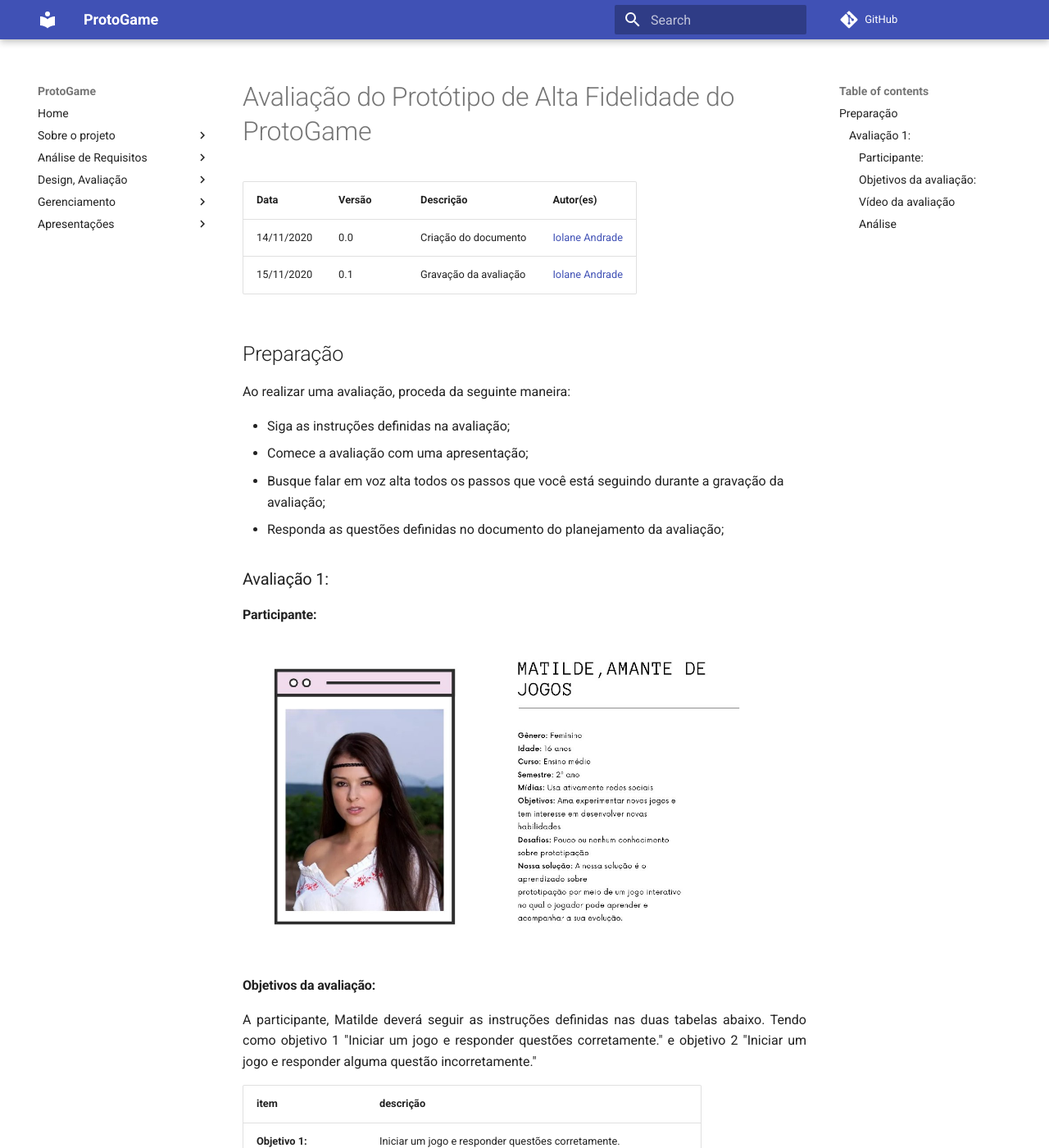
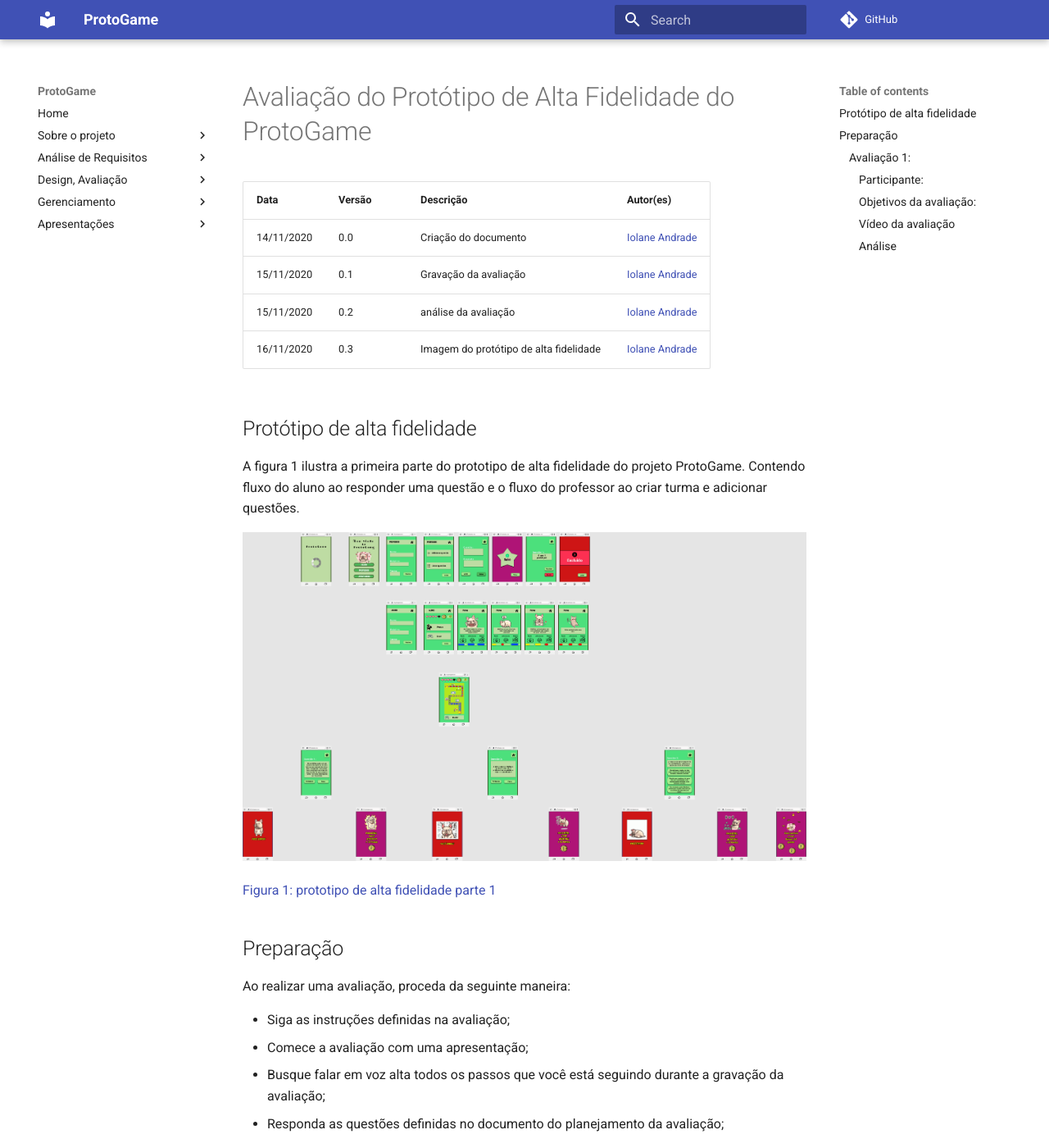
Before and after one commit to Design-de-Jogos/2020.1-ProtoGame, an MkDocs documentation site: the page built from docs/Avaliacao-relato-resultados-proto-alta-fidelidade.md, in a window 1280 px wide and 1400 px high. Shown: the whole window at 82% size. Built offline with MkDocs 1.6.1 and Material for MkDocs 9.7.7, drawn with Linux system fonts in a browser that asks for light colours; comment, search, counter and statistics services are not loaded.

Commit message:
Update Avaliacao-relato-resultados-proto-alta-fidelidade.md

```diff
--- a/docs/Avaliacao-relato-resultados-proto-alta-fidelidade.md
+++ b/docs/Avaliacao-relato-resultados-proto-alta-fidelidade.md
@@ -1,11 +1,22 @@
 # Avaliação do Protótipo de Alta Fidelidade do ProtoGame
 
 
-Data | Versão | Descrição | Autor(es)
- --- | ------ | --------- | ------
-14/11/2020 | 0.0 | Criação do documento  |[Iolane Andrade](https://github.com/IolaneAndrade)
-15/11/2020 | 0.1 | Gravação da avaliação  |[Iolane Andrade](https://github.com/IolaneAndrade)
+Data       | Versão | Descrição                               | Autor(es)
+ --------- | ------ | --------------------------------------- | -------------------------------------------------
+14/11/2020 | 0.0    | Criação do documento                    |[Iolane Andrade](https://github.com/IolaneAndrade)
+15/11/2020 | 0.1    | Gravação da avaliação                   |[Iolane Andrade](https://github.com/IolaneAndrade)
+15/11/2020 | 0.2    | análise da avaliação                    |[Iolane Andrade](https://github.com/IolaneAndrade)
+16/11/2020 | 0.3    | Imagem do protótipo de alta fidelidade  |[Iolane Andrade](https://github.com/IolaneAndrade)
 
+
+
+## Protótipo de alta fidelidade
+
+A figura 1 ilustra a primeira parte do prototipo de alta fidelidade do projeto ProtoGame. Contendo fluxo do aluno ao responder uma questão e o fluxo do professor ao criar turma e adicionar questões.
+
+![prototipo de alta fidelidade parte 1](./img/ProtoGame-parte1.png)
+
+[Figura 1: prototipo de alta fidelidade parte 1](./img/Avaliacao-relato-resultados-proto-alta-fidelidade/ProtoGame-parte1.png)
 
 ## Preparação
 
@@ -29,31 +40,31 @@
 <p align="justify">A participante, Matilde deverá seguir as instruções definidas nas duas tabelas abaixo. Tendo como objetivo 1 "Iniciar um jogo e responder questões corretamente." e objetivo 2 "Iniciar um jogo e responder alguma questão incorretamente."</p>
 
 
-item     | descrição
--------------------| ---------------------------
-**Objetivo 1:**    | Iniciar um jogo e responder questões corretamente.
-**Ator:**          | Aluno.
-**Pré-condição:**  | O Aluno já está cadastrado no sistema.
-**Procedimentos:** | 1. Entrar no jogo ProtoGame e selecionar a opção "Aluno";
-                   | 2. Selecionar a opção "Próximo";
-                   | 3. Selecionar a opção "Jogar";
-                   | 4. Selecionar a opção "Iniciar";
-                   | 5. Responder a primeira questão como "verdadeira";
-                   | 6. Responder a segunda questão como "falsa";
-                   | 7. Responda a terceira questão selecionando a primeira opção;
+item                    | descrição
+----------------------- | ---------------------------
+**Objetivo 1:**         | Iniciar um jogo e responder questões corretamente.
+**Ator:**               | Aluno.
+**Pré-condição:**       | O Aluno já está cadastrado no sistema.
+**Procedimentos:**      | 1. Entrar no jogo ProtoGame e selecionar a opção "Aluno";
+                        | 2. Selecionar a opção "Próximo";
+                        | 3. Selecionar a opção "Jogar";
+                        | 4. Selecionar a opção "Iniciar";
+                        | 5. Responder a primeira questão como "verdadeira";
+                        | 6. Responder a segunda questão como "falsa";
+                        | 7. Responda a terceira questão selecionando a primeira opção;
 **Resultado esperado:** | É esperado que o aluno acerte todas as questões e passe de fase.
 
-item | descrição
------ | ----
-**Objetivo 2:** | Iniciar um jogo e responder alguma questão incorretamente.
-**Ator:** | Aluno.
-**Pré-condição:** | O Aluno já está cadastrado no sistema.
-**Procedimentos:** | 1. Entrar no jogo ProtoGame e selecionar a opção "Aluno";
-  | 2. Selecionar a opção "Próximo";
-  | 3. Selecionar a opção "Jogar";
-  | 4. Selecionar a opção "Iniciar";
-  | 5. Responder a primeira questão como "verdadeira";
-  | 6. Responder a segunda questão como "verdadeira";
+item                    | descrição
+----------------------- | ----
+**Objetivo 2:**         | Iniciar um jogo e responder alguma questão incorretamente.
+**Ator:**               | Aluno.
+**Pré-condição:**       | O Aluno já está cadastrado no sistema.
+**Procedimentos:**      | 1. Entrar no jogo ProtoGame e selecionar a opção "Aluno";
+                        | 2. Selecionar a opção "Próximo";
+                        | 3. Selecionar a opção "Jogar";
+                        | 4. Selecionar a opção "Iniciar";
+                        | 5. Responder a primeira questão como "verdadeira";
+                        | 6. Responder a segunda questão como "verdadeira";
 **Resultado esperado:** | É esperado que o aluno erre a segunda questão e tenha que reiniciar o jogo.
 
 #### Vídeo da avaliação
```
